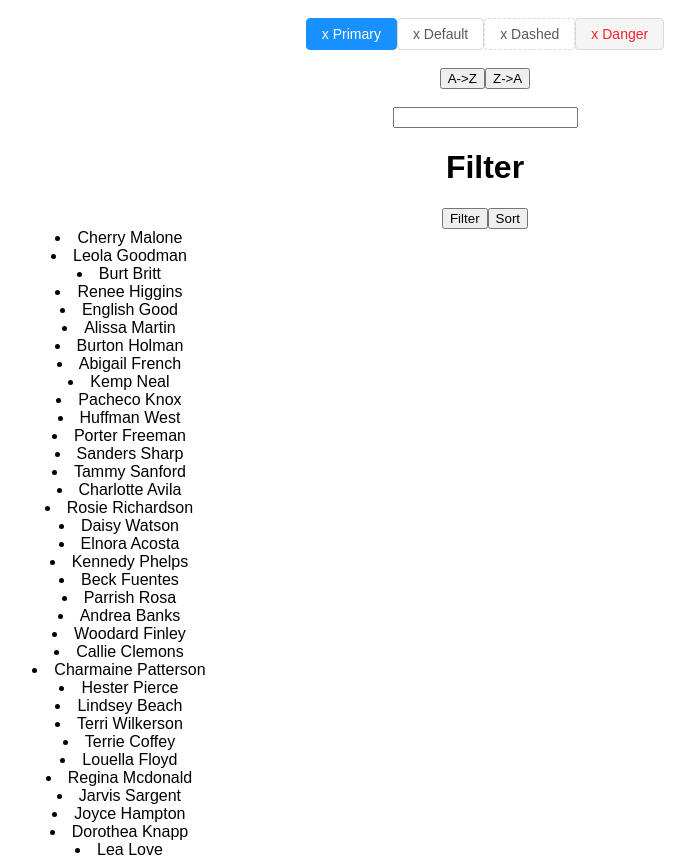
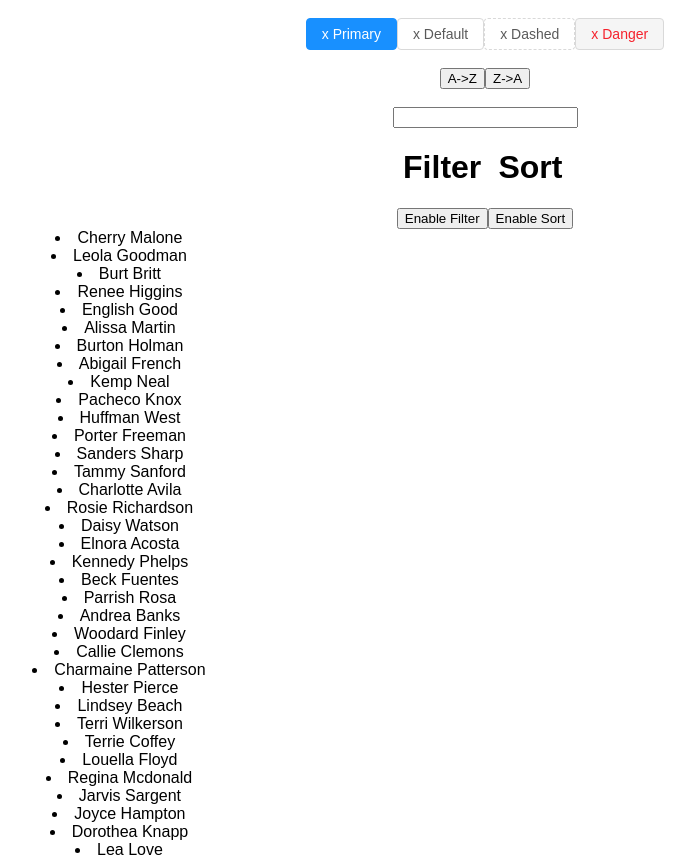
Before and after one commit to bkchu/react-adv-afternoon, a React (Create React App) app: page / in a window 1280 px wide. Shown: the top 857 px of the page, without its empty margins (155-850 px from the left). Built offline with nearby package versions, Linux system fonts and the light colour scheme.

Commit message:
win win win no matter what

```diff
--- a/src/components/List/List.js
+++ b/src/components/List/List.js
@@ -6,9 +6,16 @@ import withSort from "../hoc/withSort";
 const List = ({ people, filterThis, filteredList, sortThis, sortedList }) => {
   return (
     <div>
-      <h1>Filter</h1>
-      <button onClick={() => filterThis(people)}>Filter</button>
-      <button onClick={() => sortThis(people)}>Sort</button>
+      <div style={{ display: "flex", justifyContent: "center" }}>
+        <div>
+          <h1>Filter</h1>
+          <button onClick={() => filterThis(people)}>Enable Filter</button>
+        </div>
+        <div>
+          <h1>Sort</h1>
+          <button onClick={() => sortThis(people)}>Enable Sort</button>
+        </div>
+      </div>
       <div
         style={{
           display: "flex",
```
